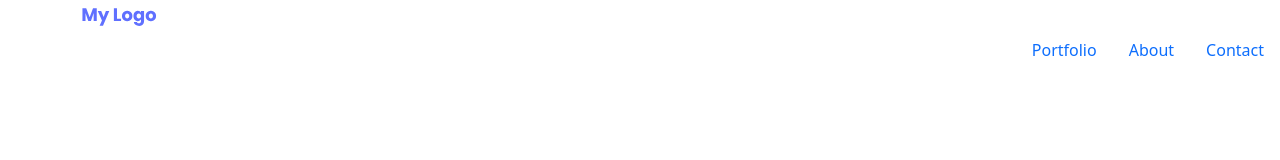
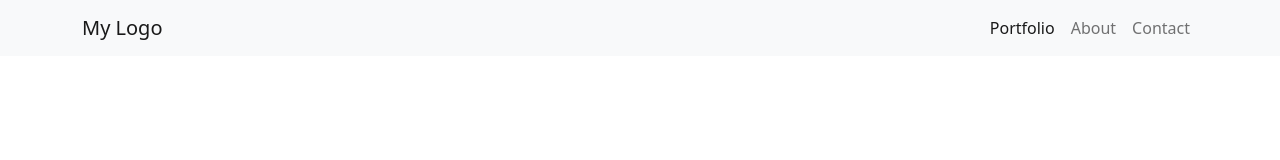
Before and after one commit to Shabiblac/Boostrap-portfolio-pair-programming-, a website: page index.html in a window 1280 px wide. Drawn offline with nearby package versions, Linux system fonts and the light colour scheme.

Commit message:
Update index.html file

```diff
--- a/index.html
+++ b/index.html
@@ -11,15 +11,19 @@
       integrity="sha384-EVSTQN3/azprG1Anm3QDgpJLIm9Nao0Yz1ztcQTwFspd3yD65VohhpuuCOmLASjC"
       crossorigin="anonymous"
     />
+    <link href="./style.css" rel="stylesheet" />
   </head>
   <body>
-    <nav class=".container-nav">
+
+
+    <nav class="navbar navbar-expand-lg navbar-light sticky-top bg-light">
       <div class="container">
-        <a class="navbar-brand" href="#">
-          <img src="assets/My Logo.svg" alt="brand logo" />
-        </a>
-      </div>
-      <ul class="nav justify-content-end">
+        <a class="navbar-brand" href="#">My Logo</a>
+        <button class="navbar-toggler" type="button" data-bs-toggle="collapse" data-bs-target="#navbarSupportedContent" aria-controls="navbarSupportedContent" aria-expanded="false" aria-label="Toggle navigation">
+          <span class="navbar-toggler-icon"></span>
+        </button>
+        <div class="collapse navbar-collapse" id="navbarSupportedContent">
+          <ul class="navbar-nav ms-auto mb-2 mb-lg-0">
             <li class="nav-item">
               <a class="nav-link active" aria-current="page" href="#">Portfolio</a>
             </li>
@@ -30,6 +34,8 @@
               <a class="nav-link" href="#">Contact</a>
             </li>
           </ul>
+        </div>
+      </div>
     </nav>
 
     <script
```
Lines whose indentation alone changed are shown as unchanged.
